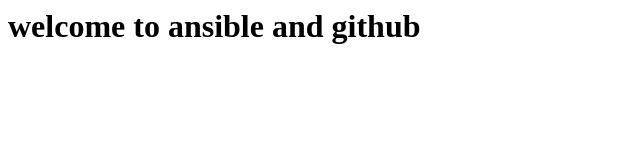
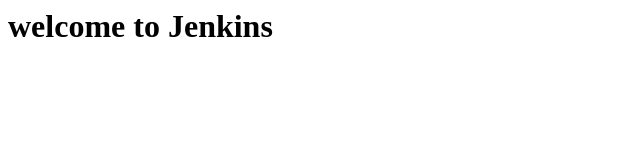
Before and after one commit to AnkithaVRamaiah/new, a plain HTML site: page index.html in a window 1280 px wide. Shown: the whole page, without its empty margins (0-640 px from the left). Drawn offline with Linux system fonts and the light colour scheme.

Commit message:
Update index.html

```diff
--- a/index.html
+++ b/index.html
@@ -1 +1 @@
-<h1> welcome to ansible and github </h1>
+<h1> welcome to Jenkins </h1>
```
